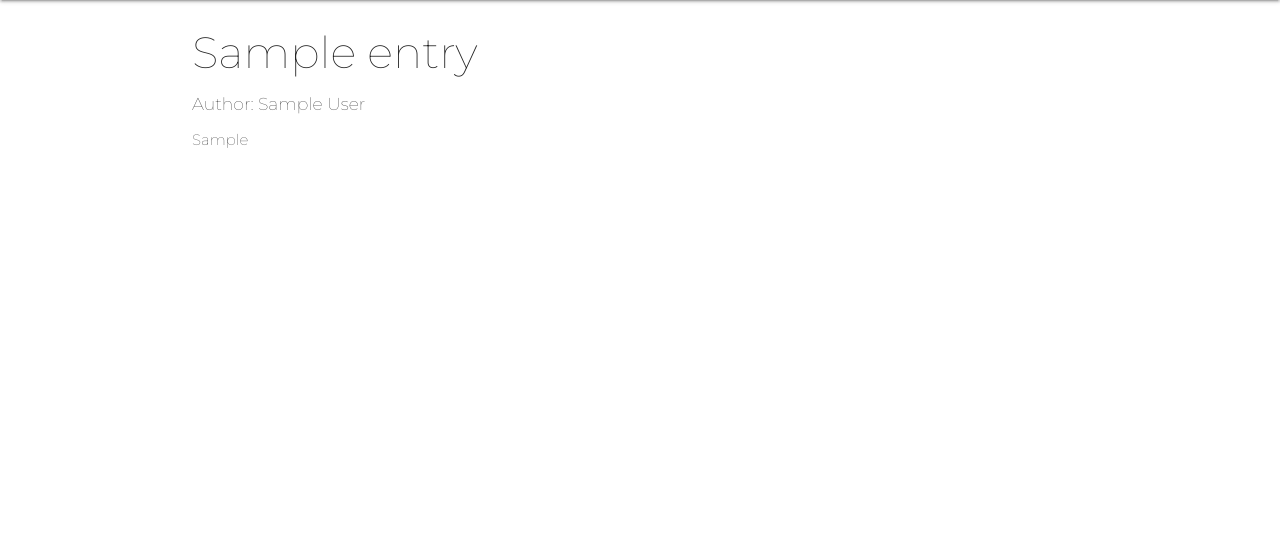
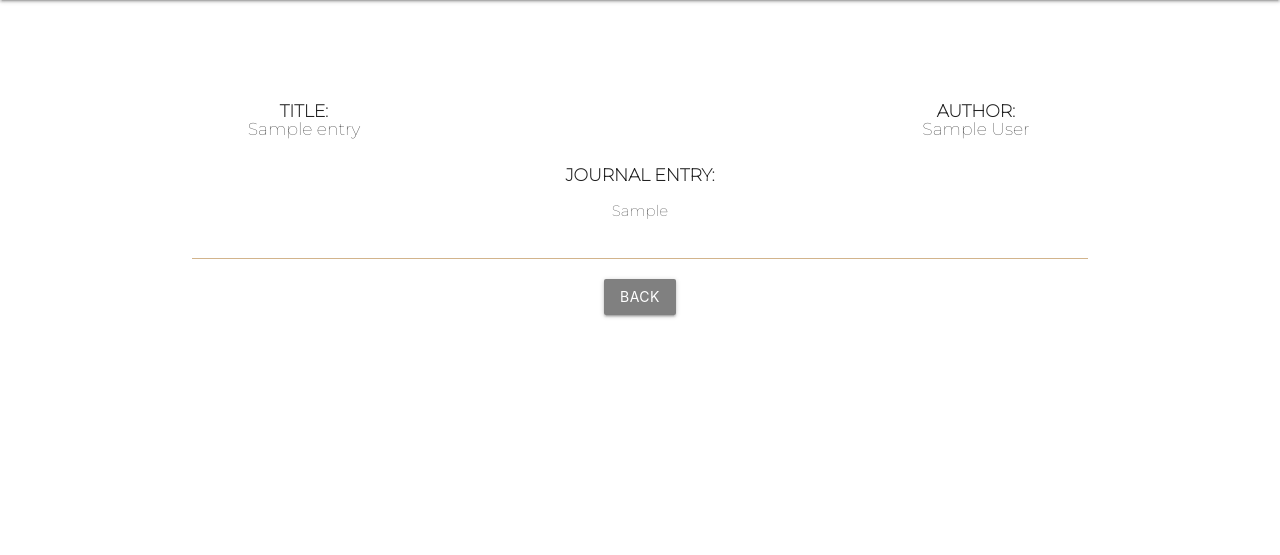
Before and after one commit to mlembke1/python-crud, a Flask app: page /journal_entry/1/ in a window 1280 px wide. Shown: the part 64-619 px from the top of the page. Run offline with Flask 2, Linux system fonts and the light colour scheme; tables that the repository leaves empty or names only in its code hold one stand-in row (values such as "Sample post"); some libraries are stand-ins or nearby versions.

Commit message:
fixed the layout of all pages

```diff
--- a/static/styles.css
+++ b/static/styles.css
@@ -18,6 +18,10 @@ main {
 }
 a {
   color: black;
+}
+
+.bold {
+  font-weight: bold;
 }
 /************* HEADER STYLES ***********/
 
@@ -174,3 +178,10 @@ footer .row .col.s12 {
 }
 
 /************* END FOOTER STYLES ***********/
+
+/************* SPECIFIC ENTRY STYLES ***********/
+
+.specific-entry {
+  border-bottom: 1px solid tan;
+  margin-top: 6em;
+}
--- a/templates/journal_entry.html
+++ b/templates/journal_entry.html
@@ -1,7 +1,22 @@
 {% extends 'layout.html' %}
 
 {% block body %}
-  <h3>{{entry.title}}</h3>
-  <h6>Author: {{entry.author}}</h6>
-  <p>{{entry.journal_entry}}</p>
+  <div class="specific-entry row center-align">
+    <div class="row">
+      <div class="col l3 s12">
+        <h6><span class="bold">TITLE:</span> <br> {{entry.title}}</h6>
+      </div>
+      <div class="col l6 s0"></div>
+      <div class="col l3 s12">
+        <h6><span class="bold">AUTHOR:</span> <br> {{entry.author}}</h6>
+      </div>
+    </div>
+    <div class="row">
+      <h6><span class="bold">JOURNAL ENTRY: </span></h6>
+      <p>{{entry.journal_entry}}</p>
+    </div>
+  </div>
+  <div class="row center-align">
+    <a href="/read"><button class='btn back-to-read'>BACK</button></a>
+  </div>
 {% endblock %}
```
Also changed, not shown: templates/delete.html (+23 -2 lines).
